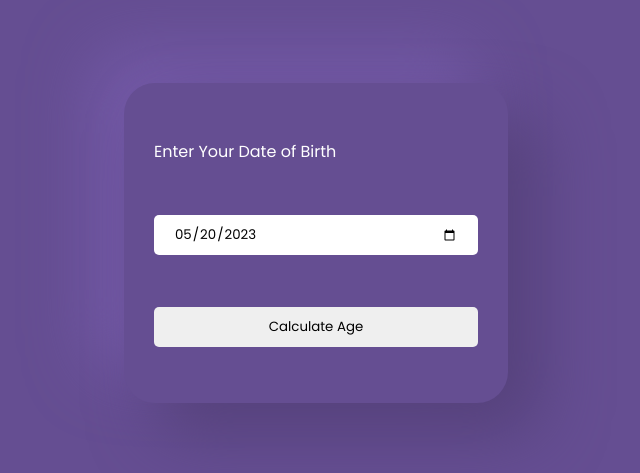
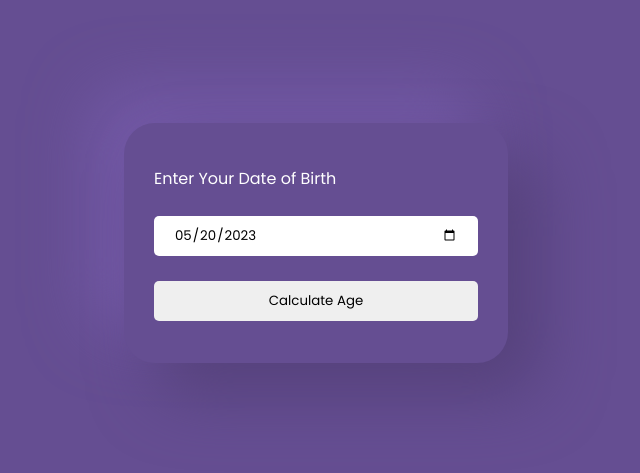
Before and after one commit to chaitanya-salla/Age-Calculator, a plain HTML site: page index.html in a window 1280 px wide. Shown: the part 157-630 px from the top of the page, without its empty margins (324-964 px from the left). Drawn offline with Linux system fonts and the light colour scheme.

Commit message:
fixed height

```diff
--- a/style.css
+++ b/style.css
@@ -51,6 +51,8 @@ button {
   border: none;
 }
 
+
+
 .age {
   color: white;
   text-align: center;
@@ -58,7 +60,7 @@ button {
 @media screen and (width > 830px) {
   .container {
     max-width: 30vw;
-    height: 40vh;
+    height: 30vh;
   }
 }
 
```
